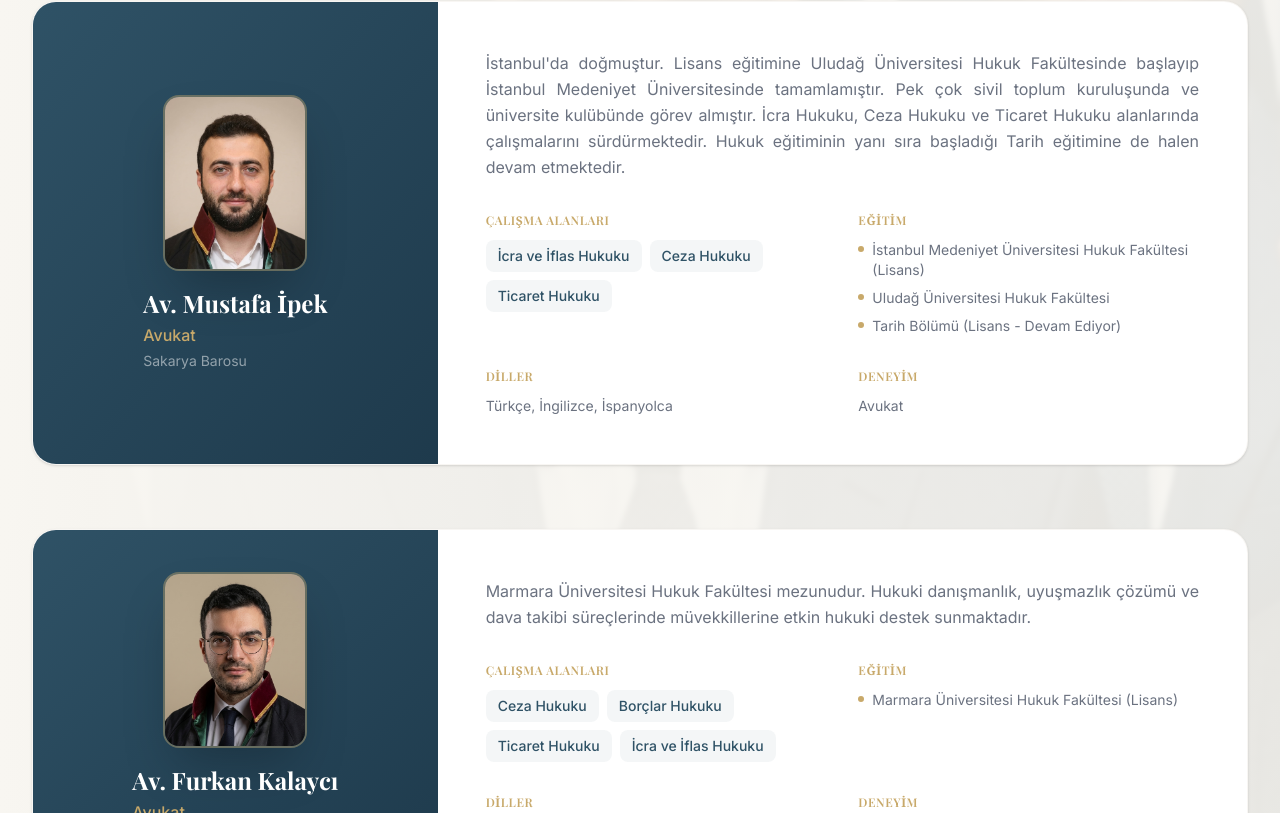
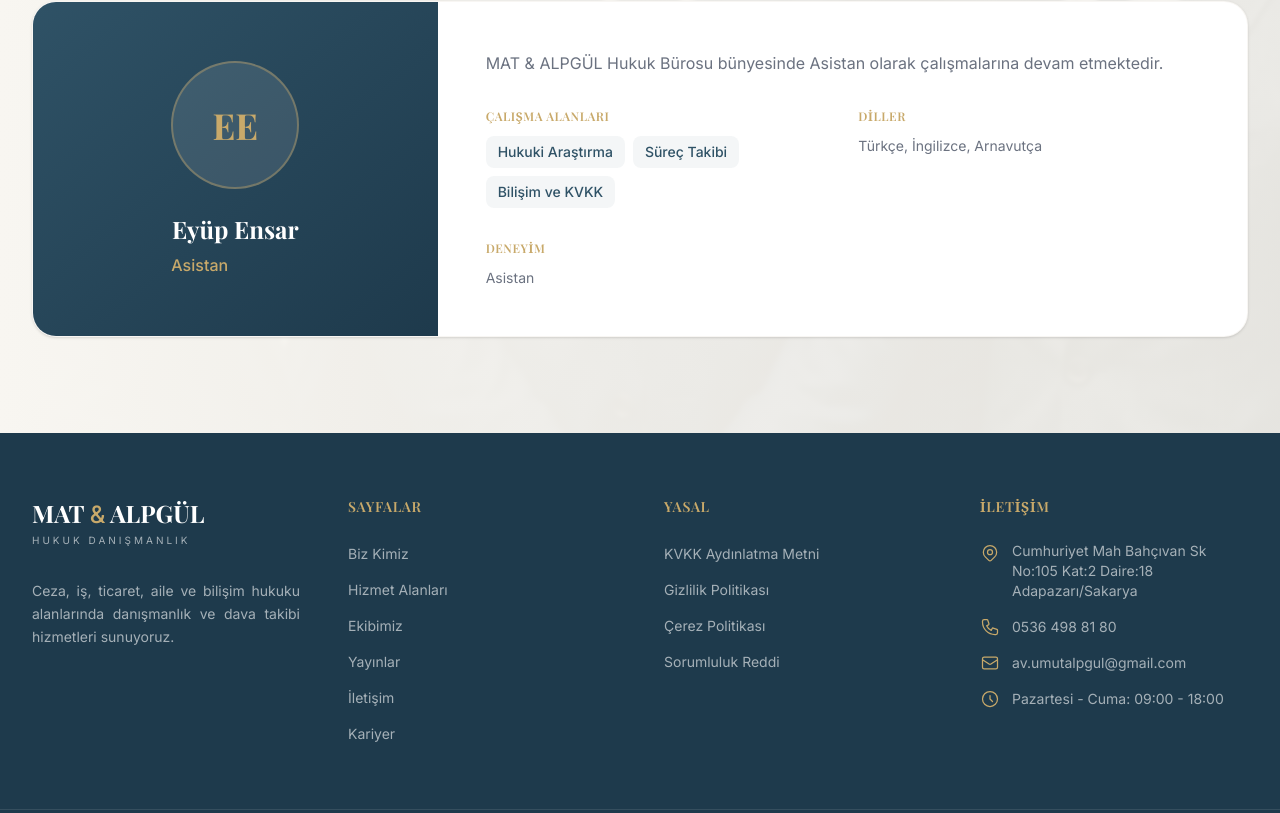
Before and after one commit to Erkan54/mat-hukuk, a React (Vite) app: page /ekibimiz in a window 1280 px wide. Shown: the part 1307-2120 px from the top of the page. Built offline with nearby package versions, Linux system fonts and the light colour scheme; a web font is replaced by a local one.

Commit message:
fix(team): remove lawyers Mustafa and Furkan, update Eyup Ensar and Umut Alpgul profile info

```diff
--- a/src/components/home/TeamPreview.jsx
+++ b/src/components/home/TeamPreview.jsx
@@ -228,7 +228,7 @@ export default function TeamPreview() {
 
         {/* Mobile Layout */}
         <div className="lg:hidden space-y-5">
-          {team.filter(lawyer => lawyer.role !== 'assistant' && !lawyer.name.includes('Eyüp Ensar') && !lawyer.name.includes('Furkan Kalaycı')).map((lawyer, index) => (
+          {team.filter(lawyer => lawyer.role !== 'assistant').map((lawyer, index) => (
             <motion.div
               key={lawyer.id}
               initial={{ opacity: 0, y: 30 }}
--- a/src/data/team.js
+++ b/src/data/team.js
@@ -12,7 +12,7 @@ export const team = [
     ],
     experience: 'Avukat',
     barNumber: 'Sakarya Barosu - 1939',
-    languages: ['Türkçe', 'İngilizce', 'İspanyolca'],
+    languages: ['Türkçe', 'İngilizce'],
     publications: 6
   },
   {
@@ -33,52 +33,16 @@ export const team = [
   },
   {
     id: 3,
-    name: 'Av. Mustafa İpek',
-    title: 'Avukat',
-    role: 'lawyer',
-    image: '/images/lawyer4.jpg',
-    shortBio: 'İstanbul\'da doğmuştur. Lisans eğitimine Uludağ Üniversitesi Hukuk Fakültesinde başlayıp İstanbul Medeniyet Üniversitesinde tamamlamıştır. Pek çok sivil toplum kuruluşunda ve üniversite kulübünde görev almıştır. İcra Hukuku, Ceza Hukuku ve Ticaret Hukuku alanlarında çalışmalarını sürdürmektedir. Hukuk eğitiminin yanı sıra başladığı Tarih eğitimine de halen devam etmektedir.',
-    expertise: ['İcra ve İflas Hukuku', 'Ceza Hukuku', 'Ticaret Hukuku'],
-    education: [
-      'İstanbul Medeniyet Üniversitesi Hukuk Fakültesi (Lisans)',
-      'Uludağ Üniversitesi Hukuk Fakültesi',
-      'Tarih Bölümü (Lisans - Devam Ediyor)'
-    ],
-    experience: 'Avukat',
-    barNumber: 'Sakarya Barosu',
-    languages: ['Türkçe', 'İngilizce', 'İspanyolca'],
-    publications: 0
-  },
-  {
-    id: 4,
-    name: 'Av. Furkan Kalaycı',
-    title: 'Avukat',
-    role: 'lawyer',
-    image: '/images/lawyer5.jpg',
-    shortBio: 'Marmara Üniversitesi Hukuk Fakültesi mezunudur. Hukuki danışmanlık, uyuşmazlık çözümü ve dava takibi süreçlerinde müvekkillerine etkin hukuki destek sunmaktadır.',
-    expertise: ['Ceza Hukuku', 'Borçlar Hukuku', 'Ticaret Hukuku', 'İcra ve İflas Hukuku'],
-    education: [
-      'Marmara Üniversitesi Hukuk Fakültesi (Lisans)'
-    ],
-    experience: 'Avukat',
-    barNumber: 'Sakarya Barosu',
-    languages: ['Türkçe', 'İngilizce'],
-    publications: 0
-  },
-  {
-    id: 5,
     name: 'Eyüp Ensar',
-    title: 'Öğrenci Asistan',
+    title: 'Asistan',
     role: 'assistant',
     image: null,
-    shortBio: 'İstanbul Medeniyet Üniversitesi Hukuk Fakültesi öğrencisi. MAT & ALPGÜL Hukuk Bürosu bünyesinde Öğrenci Asistan olarak çalışmalarına devam etmektedir.',
+    shortBio: 'MAT & ALPGÜL Hukuk Bürosu bünyesinde Asistan olarak çalışmalarına devam etmektedir.',
     expertise: ['Hukuki Araştırma', 'Süreç Takibi', 'Bilişim ve KVKK'],
-    education: [
-      'İstanbul Medeniyet Üniversitesi Hukuk Fakültesi (Devam Ediyor)'
-    ],
-    experience: 'Öğrenci / Asistan',
+    education: [],
+    experience: 'Asistan',
     barNumber: '-',
-    languages: ['Türkçe', 'İngilizce', 'Arnavutça', 'Kürtçe'],
+    languages: ['Türkçe', 'İngilizce', 'Arnavutça'],
     publications: 0
   }
 ];
--- a/src/pages/Team.jsx
+++ b/src/pages/Team.jsx
@@ -84,6 +84,7 @@ export default function Team() {
                         </div>
                       </div>
 
+                      {lawyer.education && lawyer.education.length > 0 && (
                         <div>
                           <h4 className="text-xs uppercase tracking-wider text-gold font-semibold mb-3">Eğitim</h4>
                           <ul className="space-y-2">
@@ -95,6 +96,7 @@ export default function Team() {
                             ))}
                           </ul>
                         </div>
+                      )}
 
                       <div>
                         <h4 className="text-xs uppercase tracking-wider text-gold font-semibold mb-3">Diller</h4>
```
Also changed, not shown: 1 other file (tests, documents, lock files or other folders). Lines whose indentation alone changed are shown as unchanged.
